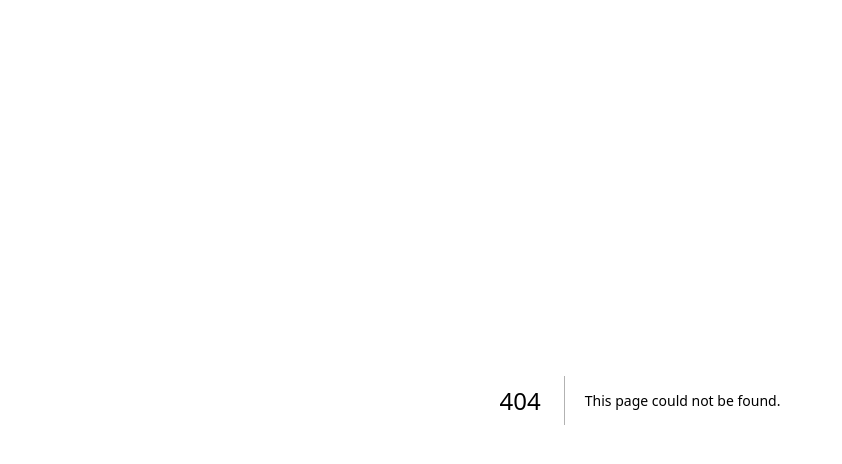
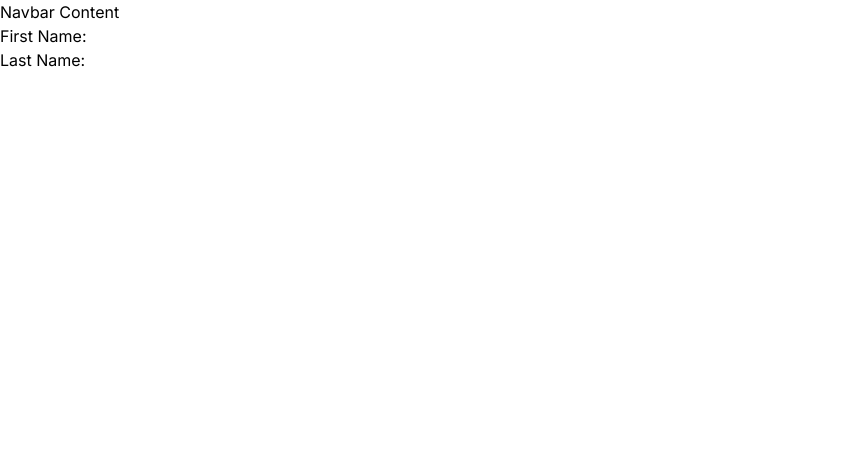
Before and after one commit to sholle7/PKI-WebApp, a Next.js app in the folder pki_web_app/: page /buyerPromotions in a window 1280 px wide. Before the commit this address had no page. Shown: the top 464 px of the page, without its empty margins (0-842 px from the left). Built offline with nearby package versions, Linux system fonts and the light colour scheme.

Commit message:
Added default layout for navbar

```diff
--- /dev/null
+++ b/pki_web_app/src/app/(buyer)/buyerItems/page.tsx
@@ -0,0 +1,9 @@
+import React from 'react'
+
+const BuyerItems = () => {
+  return (
+    <div>BuyerItems</div>
+  )
+}
+
+export default BuyerItems
--- a/pki_web_app/src/app/(buyer)/buyerHomepage/page.tsx
+++ b/pki_web_app/src/app/(buyer)/buyerPromotions/page.tsx
@@ -4,7 +4,7 @@ import { useStores } from '@/stores/useStores'
 import { observer } from 'mobx-react';
 import React, { useEffect, useState } from 'react'
 
-const BuyerHomepage = observer(() => {
+const BuyerPromotions = observer(() => {
   const { userStore } = useStores();
   const [currentUser, setCurrentUser] = useState<User | null>(null);
 
@@ -20,4 +20,4 @@ const BuyerHomepage = observer(() => {
   );
 });
 
-export default BuyerHomepage;
+export default BuyerPromotions;
--- /dev/null
+++ b/pki_web_app/src/app/(buyer)/layout.tsx
@@ -0,0 +1,24 @@
+import type { Metadata } from 'next'
+import { Inter } from 'next/font/google'
+import '../../styles/globals.css'
+import Navbar from '@/components/Navbar'
+
+const inter = Inter({ subsets: ['latin'] })
+
+export const metadata: Metadata = {
+  title: 'Create Next App',
+  description: 'Generated by create next app',
+}
+
+export default function BuyerLayoyt({
+  children,
+}: {
+  children: React.ReactNode
+}) {
+  return (
+      <div>
+        <Navbar />
+        {children}
+      </div>
+  )
+}
--- /dev/null
+++ b/pki_web_app/src/components/Navbar.tsx
@@ -0,0 +1,12 @@
+import React from 'react'
+import '../styles/globals.css'
+
+const Navbar = () => {
+  return (
+    <div className="navbar">
+        Navbar Content
+    </div>
+  )
+}
+
+export default Navbar
--- a/pki_web_app/src/database/database.ts
+++ b/pki_web_app/src/database/database.ts
@@ -15,7 +15,7 @@ export let users: User[] = [
         lastName: 'Janković',
         contactNumber: '0649876543',
         address: 'Terazije 5, Novi Sad',
-        username: 'ana.jankovic',
+        username: 'ana',
         password: 'lozinka456',
         role: Roles.employee
       },
@@ -24,7 +24,7 @@ export let users: User[] = [
         lastName: 'Nikolić',
         contactNumber: '0655555555',
         address: 'Nemanjina 10, Niš',
-        username: 'marko.nikolic',
+        username: 'marko',
         password: 'bezbednaLozinka789',
         role: Roles.buyer
       }
--- a/pki_web_app/src/styles/globals.css
+++ b/pki_web_app/src/styles/globals.css
@@ -87,3 +87,7 @@ input[type=text], input[type=password] {
 input[type=submit]:hover {
   background-color: #45a049;
 }
+
+.navbar {
+
+}
```
